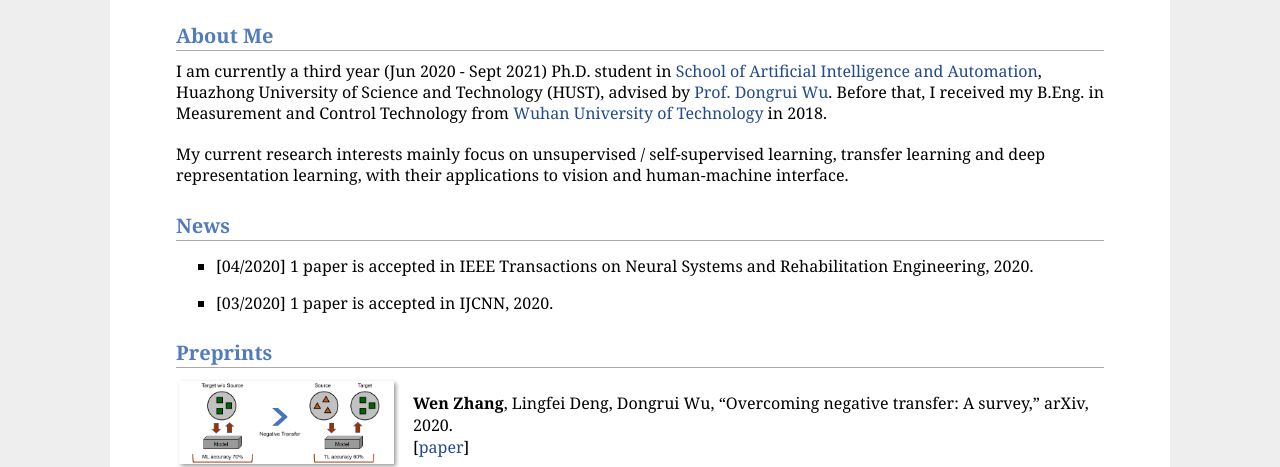
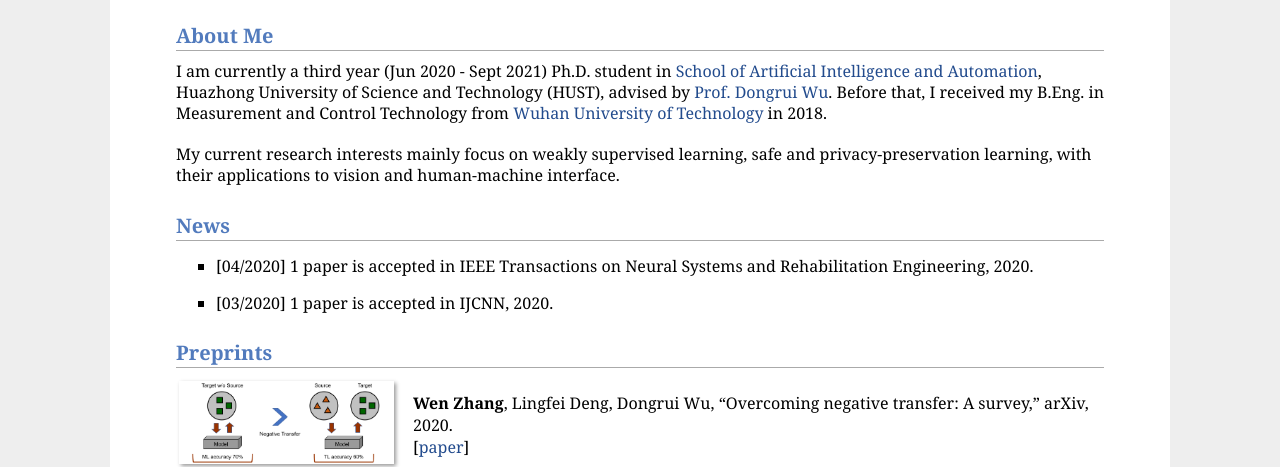
Before and after one commit to wenz95/wenz95.github.io, a plain HTML site: page index.html in a window 1280 px wide. Shown: the part 337-804 px from the top of the page. Drawn offline with Linux system fonts and the light colour scheme.

Commit message:
update research

```diff
--- a/index.html
+++ b/index.html
@@ -38,7 +38,7 @@ Email: wenz at hust.edu.cn / wenzn9 at gmail.com</p>
 <p>I am currently a third year (Jun 2020 - Sept 2021) Ph.D. student in <a href="http://aia.hust.edu.cn/" target=&ldquo;blank&rdquo;>School of Artificial Intelligence and Automation</a>, Huazhong University of Science and Technology (HUST), advised by <a href="https://sites.google.com/site/drwuhust/" target=&ldquo;blank&rdquo;>Prof. Dongrui Wu</a>.
 Before that, I received my B.Eng. in Measurement and Control Technology from <a href="https://www.whut.edu.cn/" target=&ldquo;blank&rdquo;>Wuhan University of Technology</a> in 2018.
 <br /><br />
-My current research interests mainly focus on unsupervised / self-supervised learning, transfer learning and deep representation learning, with their applications to vision and human-machine interface.</p>
+My current research interests mainly focus on weakly supervised learning, safe and privacy-preservation learning, with their applications to vision and human-machine interface.</p>
 <h2>News</h2>
 <ul>
 <li><p>[04/2020] 1 paper is accepted in IEEE Transactions on Neural Systems and Rehabilitation Engineering, 2020.</p>
```
